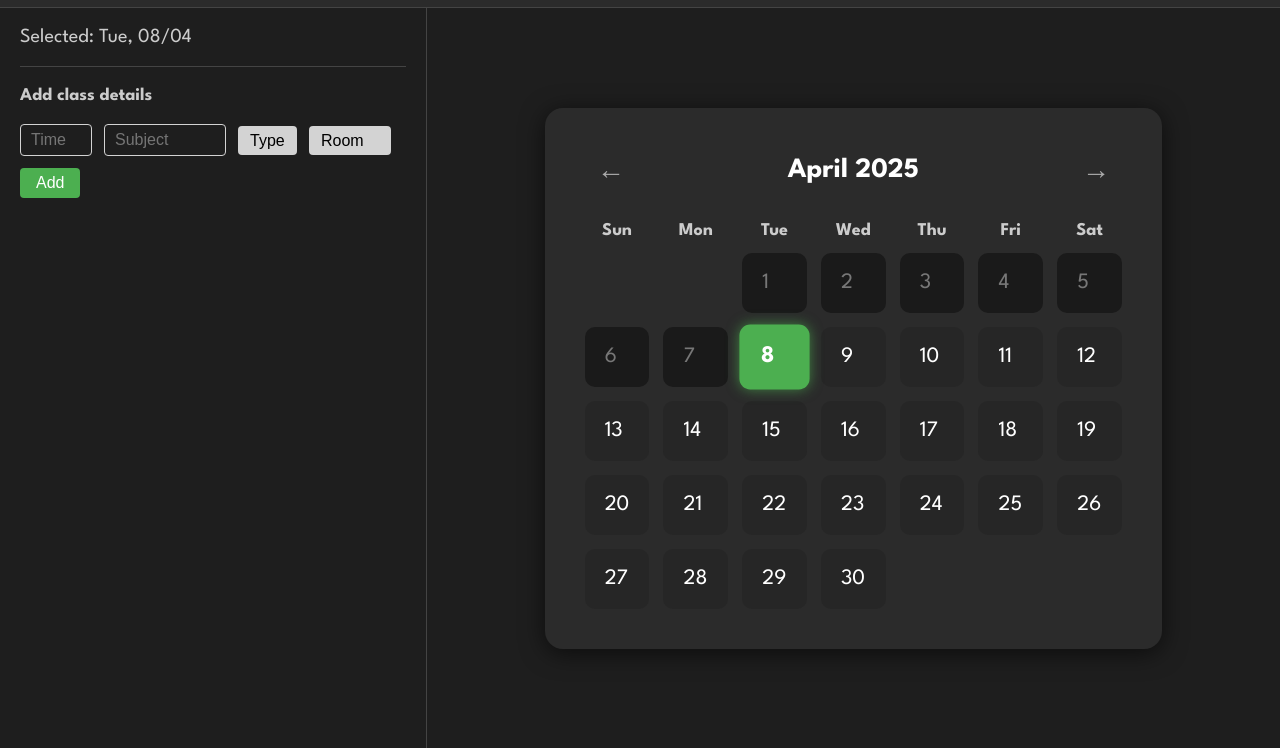
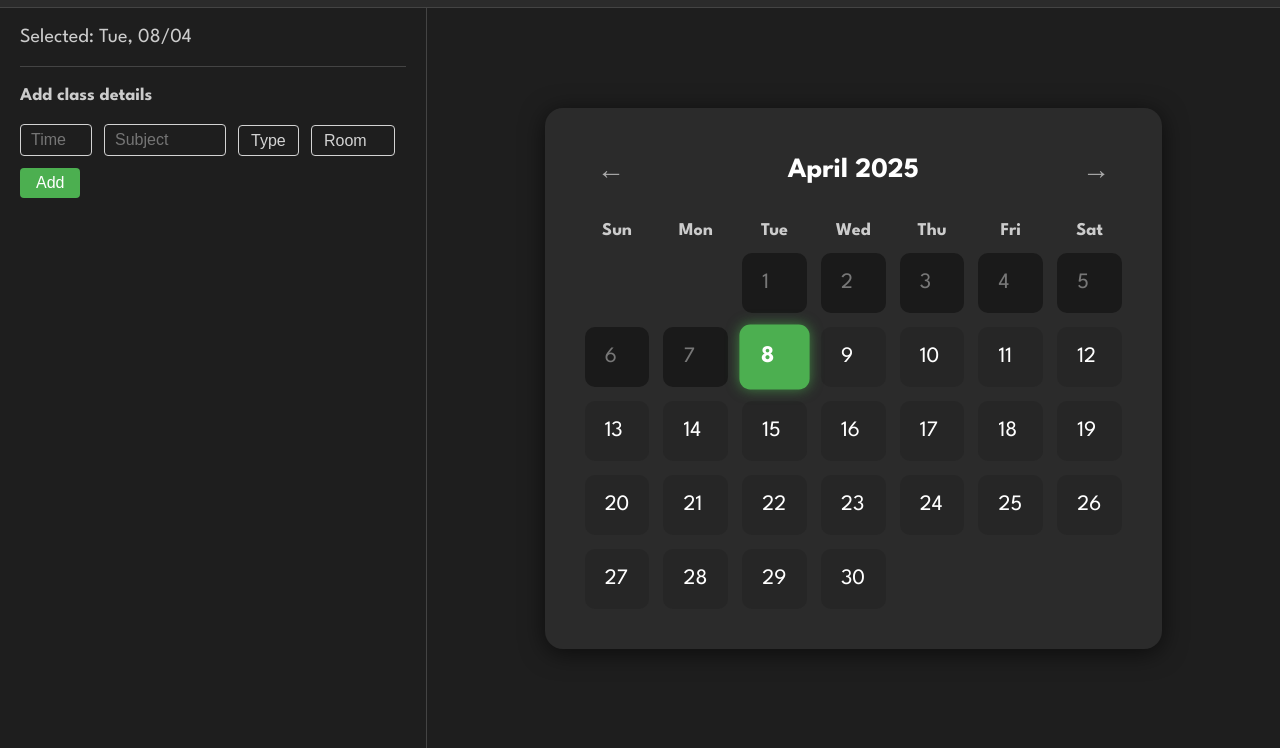
Before and after one commit to Fyxod/Team1, a website: page chrono/frontend/finaltemp/dashboard.html in a window 1280 px wide. Shown: the part 56-804 px from the top of the page. Drawn offline with nearby package versions, Linux system fonts and the light colour scheme.

Commit message:
ui tweaks 2

```diff
--- a/chrono/frontend/finaltemp/dashboard.html
+++ b/chrono/frontend/finaltemp/dashboard.html
@@ -96,13 +96,13 @@
       <div id="entity-form" style="display: flex; flex-wrap: wrap; align-items: center; gap: 12px; color: white; font-family: 'League Spartan', sans-serif; margin-top: 20px;">
         <input id="timeInput" type="text" placeholder="Time" style="padding: 6px 10px; background: #1e1e1e; border: 1px solid #d3d3d3; border-radius: 4px; font-size: 16px; color: #d3d3d3; width: 50px;" />
         <input id="subjectInput" type="text" placeholder="Subject" style="padding: 6px 10px; background: #1e1e1e; border: 1px solid #d3d3d3; border-radius: 4px; font-size: 16px; color: #d3d3d3; width: 100px;" />
-        <select id="typeSelect" style="padding: 6px 12px; background: #d3d3d3; border: none; font-size: 16px; border-radius: 4px; appearance: none; color: #000;">
+        <select id="typeSelect" style="padding: 6px 12px; background: #1e1e1e; border: 1px solid #d3d3d3; font-size: 16px; border-radius: 4px; appearance: none; color: #d3d3d3;">
           <option disabled selected>Type</option>
           <option>Lec</option>
           <option>Lab</option>
           <option>Tut</option>
         </select>
-        <select id="roomSelect" style="padding: 6px 12px; background: #d3d3d3; border: none; font-size: 16px; border-radius: 4px; appearance: none; color: #000;">
+        <select id="roomSelect" style="padding: 6px 12px; background: #1e1e1e; border: 1px solid #d3d3d3; font-size: 16px; border-radius: 4px; appearance: none; color: #d3d3d3;">
           <option disabled selected>Room</option>
           <option>Room A</option>
           <option>Room B</option>
```
